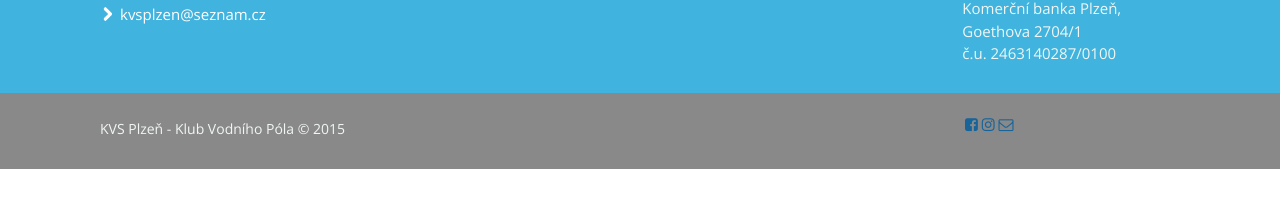
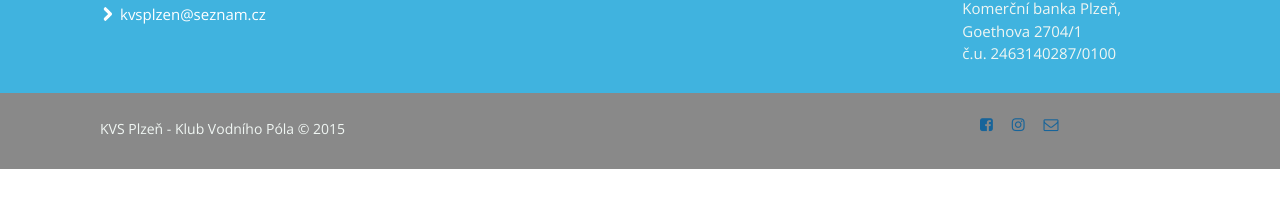
Before and after one commit to SteveVil/KVS-web, a Jekyll site: the page built from index.html, in a window 1280 px wide. Shown: the part 395-603 px from the top of the page. Built offline with Jekyll 4.4.1, drawn with Linux system fonts in a browser that asks for light colours; nearby versions of some CDN libraries.

Commit message:
Update _footer.sass

```diff
--- a/_sass/_footer.sass
+++ b/_sass/_footer.sass
@@ -52,5 +52,5 @@ H1.small-logo
 	float: right
 	color: #FFF
 
-	a
+.social-links a
 	margin-right: 15px
```
